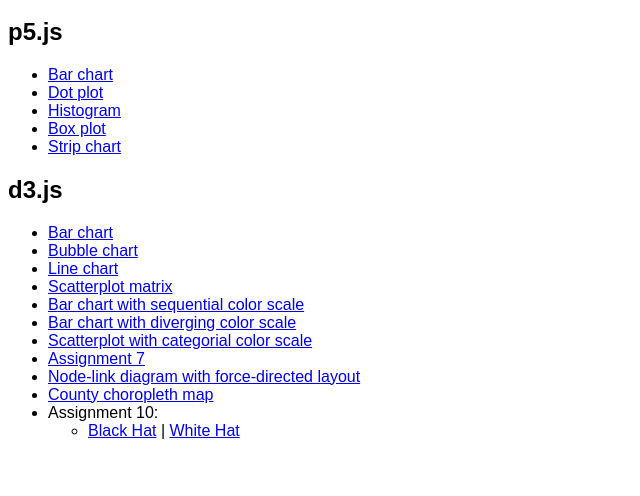
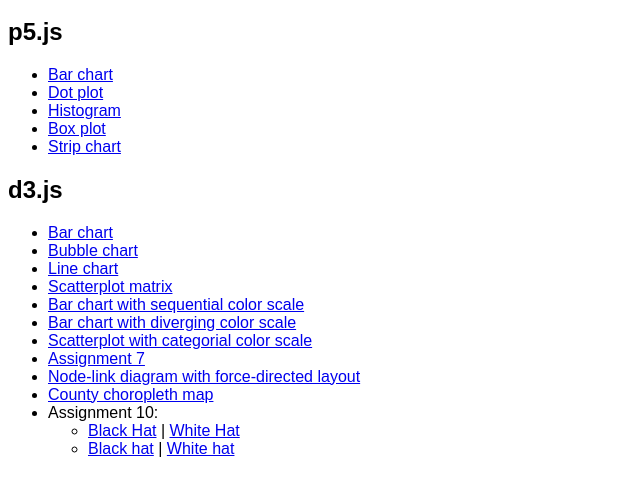
Before and after one commit to Emperor-Nathan/Emperor-Nathan.github.io, a plain HTML site: page index.html in a window 1280 px wide. Shown: the part 100-596 px from the top of the page, without its empty margins (0-640 px from the left). Drawn offline with Linux system fonts and the light colour scheme.

Commit message:
new black hat

```diff
--- a/index.html
+++ b/index.html
@@ -32,7 +32,8 @@
 			<li><a href='https://vizhub.com/Emperor-Nathan/5c5535ab102944369a356a271af0c58d'>Node-link diagram with force-directed layout</a></li>
 			<li><a href='https://vizhub.com/Emperor-Nathan/a135bd1dea9f414097e123b3c3244f41'>County choropleth map</a></li>
 			<li>Assignment 10:
-			<ul><li><a href='https://q5u4w4c6.stackpathcdn.com/blog/wp-content/uploads/2021/03/screely-1614678833202.png'>Black Hat</a> | <a href='https://vizhub.com/Emperor-Nathan/a8bc151e4e824364b0d1be06cd1104f4'>White Hat</a></li></ul></li>
+			<ul><li><a href='https://q5u4w4c6.stackpathcdn.com/blog/wp-content/uploads/2021/03/screely-1614678833202.png'>Black Hat</a> | <a href='https://vizhub.com/Emperor-Nathan/a8bc151e4e824364b0d1be06cd1104f4'>White Hat</a></li>
+			<li><a href='https://xbsoftware.com/wp-content/uploads/2022/09/image-1.jpg'>Black hat</a> | <a href='https://vizhub.com/Emperor-Nathan/349f0e811cf2440087da4bcb96308edb'>White hat</a></ul></li>
 		</ul>
 	</body>
 </html>
```
